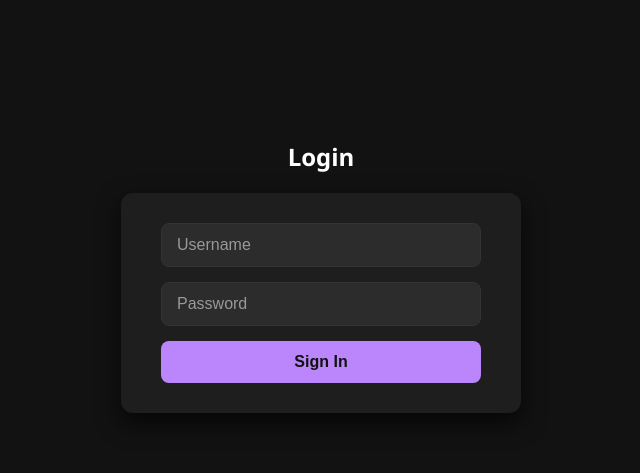
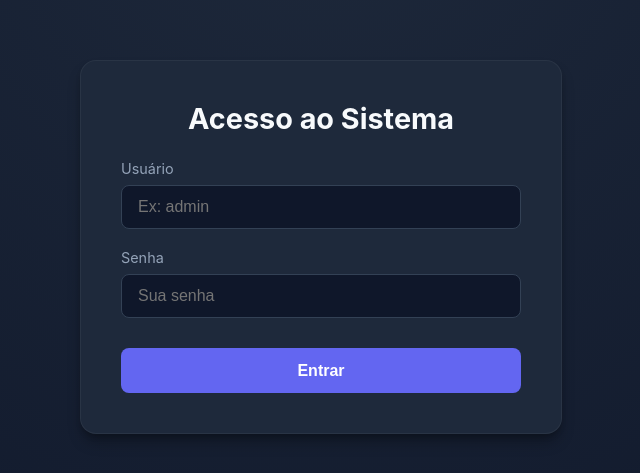
Before and after one commit to DanFonR/servidor-dns-iesb, a React (Vite) app in the folder front/: page /login in a window 1280 px wide. Shown: the part 153-626 px from the top of the page, without its empty margins (319-959 px from the left). Built offline with nearby package versions, Linux system fonts and the light colour scheme.

Commit message:
atualizao front

```diff
--- a/front/src/index.css
+++ b/front/src/index.css
@@ -1,106 +1,149 @@
-body,
-html {
+:root {
+  --bg-color: #0f172a;
+  --card-bg: #1e293b;
+  --primary-color: #6366f1; /* Indigo */
+  --primary-hover: #4f46e5;
+  --text-main: #f8fafc;
+  --text-muted: #94a3b8;
+  --error-color: #ef4444;
+  --success-color: #22c55e;
+}
+
+body, html {
   margin: 0;
   padding: 0;
-  font-family: "Segoe UI", Tahoma, Geneva, Verdana, sans-serif;
-  background-color: #121212;
-  color: #e0e0e0;
+  font-family: 'Inter', system-ui, -apple-system, sans-serif;
+  background-color: var(--bg-color);
+  color: var(--text-main);
   min-height: 100vh;
+  display: flex;
+  flex-direction: column;
 }
 
-.error-msg {
-  color: #fb542b;
+#root {
+  width: 100%;
+  min-height: 100vh;
+  display: flex;
+  flex-direction: column;
 }
 
-/* General container for pages */
+/* Container Centralizado */
 .page-container {
+  flex: 1;
   display: flex;
   flex-direction: column;
   align-items: center;
   justify-content: center;
   padding: 20px;
+  background: radial-gradient(circle at top, #1e293b 0%, #0f172a 100%);
 }
 
-/* Headings */
-h1,
-h2,
-h3 {
-  color: #ffffff;
-  margin-bottom: 20px;
+/* Cartões (Login/Profile) */
+.card {
+  background-color: var(--card-bg);
+  padding: 2.5rem;
+  border-radius: 16px;
+  box-shadow: 0 10px 15px -3px rgba(0, 0, 0, 0.3), 0 4px 6px -2px rgba(0, 0, 0, 0.2);
+  width: 100%;
+  max-width: 400px;
+  border: 1px solid rgba(255, 255, 255, 0.05);
+  animation: fadeIn 0.5s ease-out;
 }
 
-/* Forms */
-form {
-  display: flex;
-  flex-direction: column;
-  background: #1e1e1e;
-  padding: 30px 40px;
-  border-radius: 12px;
-  box-shadow: 0 10px 25px rgba(0, 0, 0, 0.7);
-  width: 320px;
+h2 {
+  margin-top: 0;
+  color: var(--text-main);
+  text-align: center;
+  font-size: 1.8rem;
+  margin-bottom: 1.5rem;
+}
+
+/* Formulários */
+.form-group {
+  margin-bottom: 1.25rem;
+}
+
+label {
+  display: block;
+  margin-bottom: 0.5rem;
+  color: var(--text-muted);
+  font-size: 0.9rem;
 }
 
 input {
-  margin-bottom: 15px;
-  padding: 12px 15px;
+  width: 100%;
+  padding: 0.75rem 1rem;
   border-radius: 8px;
-  border: 1px solid #333;
-  background: #2c2c2c;
-  color: #e0e0e0;
-  font-size: 16px;
-  outline: none;
-  transition: all 0.2s ease-in-out;
-}
-
-input::placeholder {
-  color: #999;
+  border: 1px solid #334155;
+  background-color: #0f172a;
+  color: white;
+  font-size: 1rem;
+  box-sizing: border-box; /* Importante para o padding não estourar a largura */
+  transition: all 0.2s;
 }
 
 input:focus {
-  border-color: #bb86fc;
-  box-shadow: 0 0 5px rgba(187, 134, 252, 0.5);
+  outline: none;
+  border-color: var(--primary-color);
+  box-shadow: 0 0 0 2px rgba(99, 102, 241, 0.2);
 }
 
-/* Buttons */
+/* Botões */
 button {
-  padding: 12px;
+  width: 100%;
+  padding: 0.85rem;
   border-radius: 8px;
   border: none;
-  background-color: #bb86fc;
-  color: #121212;
-  font-size: 16px;
-  font-weight: bold;
+  background-color: var(--primary-color);
+  color: white;
+  font-size: 1rem;
+  font-weight: 600;
   cursor: pointer;
-  transition: background-color 0.2s ease-in-out;
+  transition: background-color 0.2s, transform 0.1s;
+  margin-top: 10px;
 }
 
 button:hover {
-  background-color: #9a63d8;
+  background-color: var(--primary-hover);
 }
 
-/* Error messages */
-.error {
-  color: #cf6679;
-  margin-bottom: 10px;
-  text-align: center;
-  font-size: 14px;
+button:active {
+  transform: scale(0.98);
 }
 
-/* Loading / messages for Profile page */
-.profile-message {
-  background: #1e1e1e;
-  padding: 20px 30px;
-  border-radius: 12px;
-  box-shadow: 0 10px 25px rgba(0, 0, 0, 0.7);
-  text-align: center;
-  max-width: 600px;
+button:disabled {
+  background-color: #475569;
+  cursor: not-allowed;
+  opacity: 0.7;
 }
 
-/* Utility: full height center */
-.full-height-center {
-  min-height: 100vh;
-  display: flex;
-  flex-direction: column;
-  justify-content: center;
-  align-items: center;
+.btn-secondary {
+  background-color: transparent;
+  border: 1px solid #334155;
+  margin-top: 1rem;
 }
+
+.btn-secondary:hover {
+  background-color: #334155;
+}
+
+/* Mensagens de Erro */
+.alert {
+  padding: 0.75rem;
+  border-radius: 8px;
+  margin-bottom: 1rem;
+  font-size: 0.9rem;
+  text-align: center;
+}
+
+.alert-error {
+  background-color: rgba(239, 68, 68, 0.15);
+  color: #fca5a5;
+  border: 1px solid rgba(239, 68, 68, 0.2);
+}
+
+/* Animação */
+@keyframes fadeIn {
+  from { opacity: 0; transform: translateY(10px); }
+  to { opacity: 1; transform: translateY(0); }
+}
--- a/front/src/pages/Login.jsx
+++ b/front/src/pages/Login.jsx
@@ -6,50 +6,76 @@ import axios from "axios";
 export default function Login() {
     const navigate = useNavigate();
     const { login, token } = useContext(AuthContext);
+
     const [username, setUsername] = useState("");
     const [password, setPassword] = useState("");
     const [error, setError] = useState("");
+    const [loading, setLoading] = useState(false);
 
     const handleSubmit = async (e) => {
         e.preventDefault();
+        setError("");
+        setLoading(true);
 
         try {
+            // Conecta ao backend na porta 5000
             const res = await axios.post("http://localhost:5000/login", {
                 username,
                 password,
             });
+            // Se der certo, salva o token
             login(res.data.token);
         } catch (err) {
-            console.log(err || "Login failed");
-            setError(err);
+            console.error("Erro no login:", err);
+            // Tenta pegar a mensagem exata do backend ou usa uma genérica
+            const msg = err.response?.data?.error || "Falha ao conectar com o servidor.";
+            setError(msg);
+        } finally {
+            setLoading(false);
         }
     };
 
     useEffect(() => {
         if (token) navigate("/profile");
-    }, []);
+    }, [token, navigate]);
 
     return (
-        <div className="page-container full-height-center">
-            <h2>Login</h2>
-            {error && error.response === "Invalid credentials" && <h3>Invalid Credentials</h3>}
+        <div className="page-container">
+            <div className="card">
+                <h2>Acesso ao Sistema</h2>
+
+                {error && <div className="alert alert-error">{error}</div>}
+
                 <form onSubmit={handleSubmit}>
+                    <div className="form-group">
+                        <label htmlFor="username">Usuário</label>
                         <input
+                            id="username"
                             type="text"
-                    placeholder="Username"
+                            placeholder="Ex: admin"
                             value={username}
                             onChange={(e) => setUsername(e.target.value)}
                             required
                         />
+                    </div>
+
+                    <div className="form-group">
+                        <label htmlFor="password">Senha</label>
                         <input
+                            id="password"
                             type="password"
-                    placeholder="Password"
+                            placeholder="Sua senha"
                             value={password}
                             onChange={(e) => setPassword(e.target.value)}
                             required
                         />
-                <button type="submit">Sign In</button>
+                    </div>
+
+                    <button type="submit" disabled={loading}>
+                        {loading ? "Entrando..." : "Entrar"}
+                    </button>
                 </form>
+            </div>
         </div>
     );
 }
```
Lines whose indentation alone changed are shown as unchanged.
